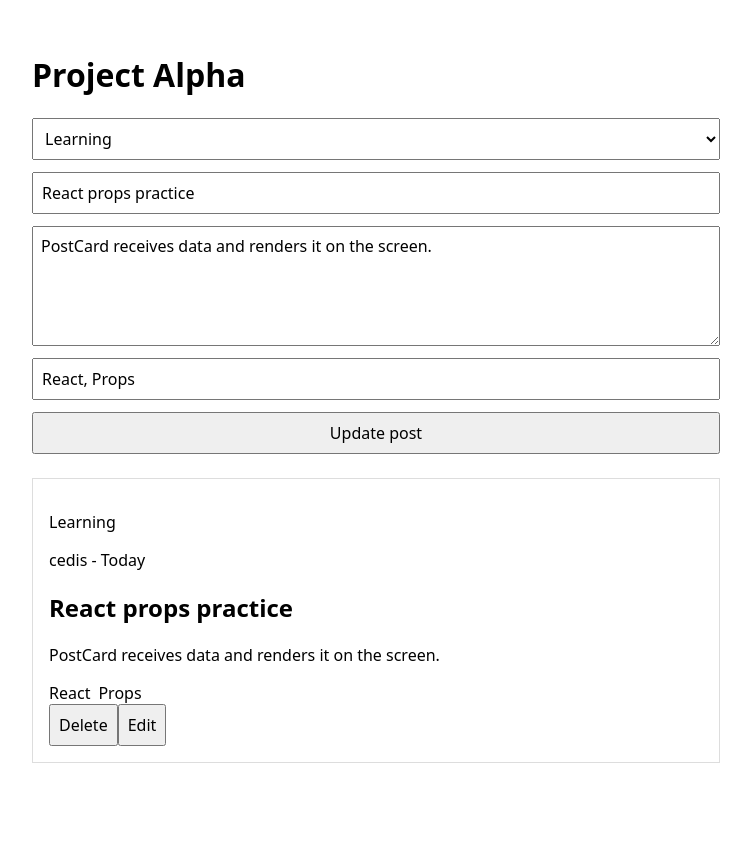
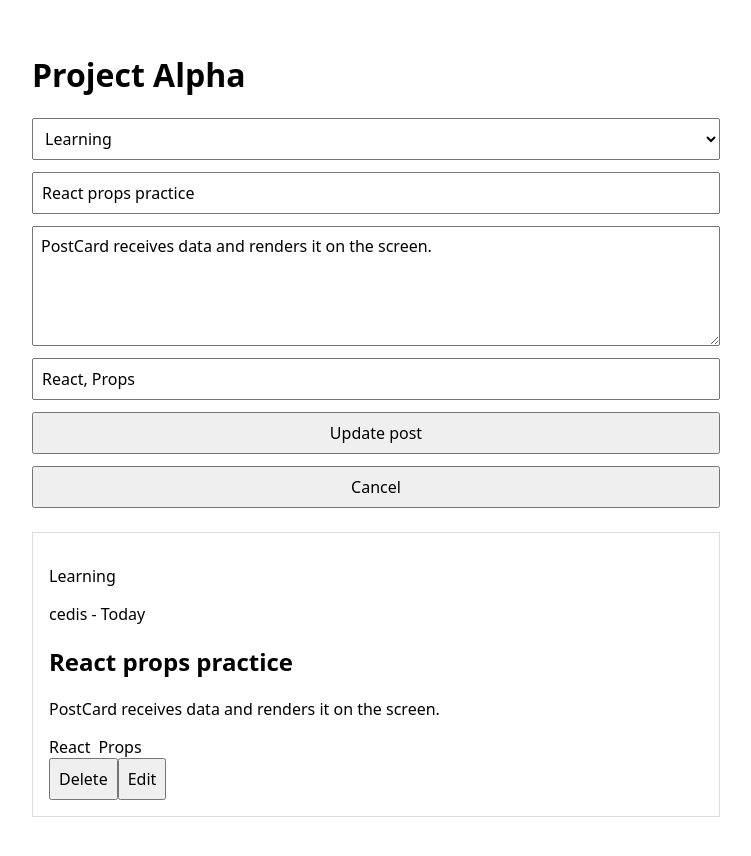
Before and after one commit to Jungle-12-303/week15-16_team03_ai_board_lab, a React (Vite) app in the folder frontend/project-alpha/: page / in a window 1280 px wide. Both pictures are taken after a click on the button "Edit". Shown: the top 856 px of the page, without its empty margins (264-1015 px from the left). Before the commit the page ends 811 px from the top, so only its background shows below. Built offline with nearby package versions, Linux system fonts and the light colour scheme.

Commit message:
feat: 게시글 수정 취소 기능 추가

```diff
--- a/frontend/project-alpha/src/App.jsx
+++ b/frontend/project-alpha/src/App.jsx
@@ -81,6 +81,14 @@
     setPosts(posts.filter((post) => post.id !== postId));
   }
 
+  function cancelEditPost() {
+    setEditingPostId(null);
+    setTitle('');
+    setContent('');
+    setTagInput('');
+    setCategory('Learning');
+  }
+
   function startEditPost(postId) {
     const postToEdit = posts.find((post) => post.id === postId);
 
@@ -112,6 +120,7 @@
         onTagInputChange={setTagInput}
         onSubmit={handleSubmit}
         isEditing={editingPostId !== null}
+        onCancelEdit={cancelEditPost}
       />
 
       <PostList
--- a/frontend/project-alpha/src/components/PostForm.jsx
+++ b/frontend/project-alpha/src/components/PostForm.jsx
@@ -11,6 +11,7 @@
   onTagInputChange,
   onSubmit,
   isEditing,
+  onCancelEdit,
 }) {
   return (
     <form onSubmit={onSubmit}>
@@ -46,6 +47,12 @@
       <button type="submit" disabled={!canSubmit}>
         {isEditing ? 'Update post' : 'Add post'}
       </button>
+
+      {isEditing && (
+        <button type="button" onClick={onCancelEdit}>
+          Cancel
+        </button>
+      )}
     </form>
   );
 }
```
